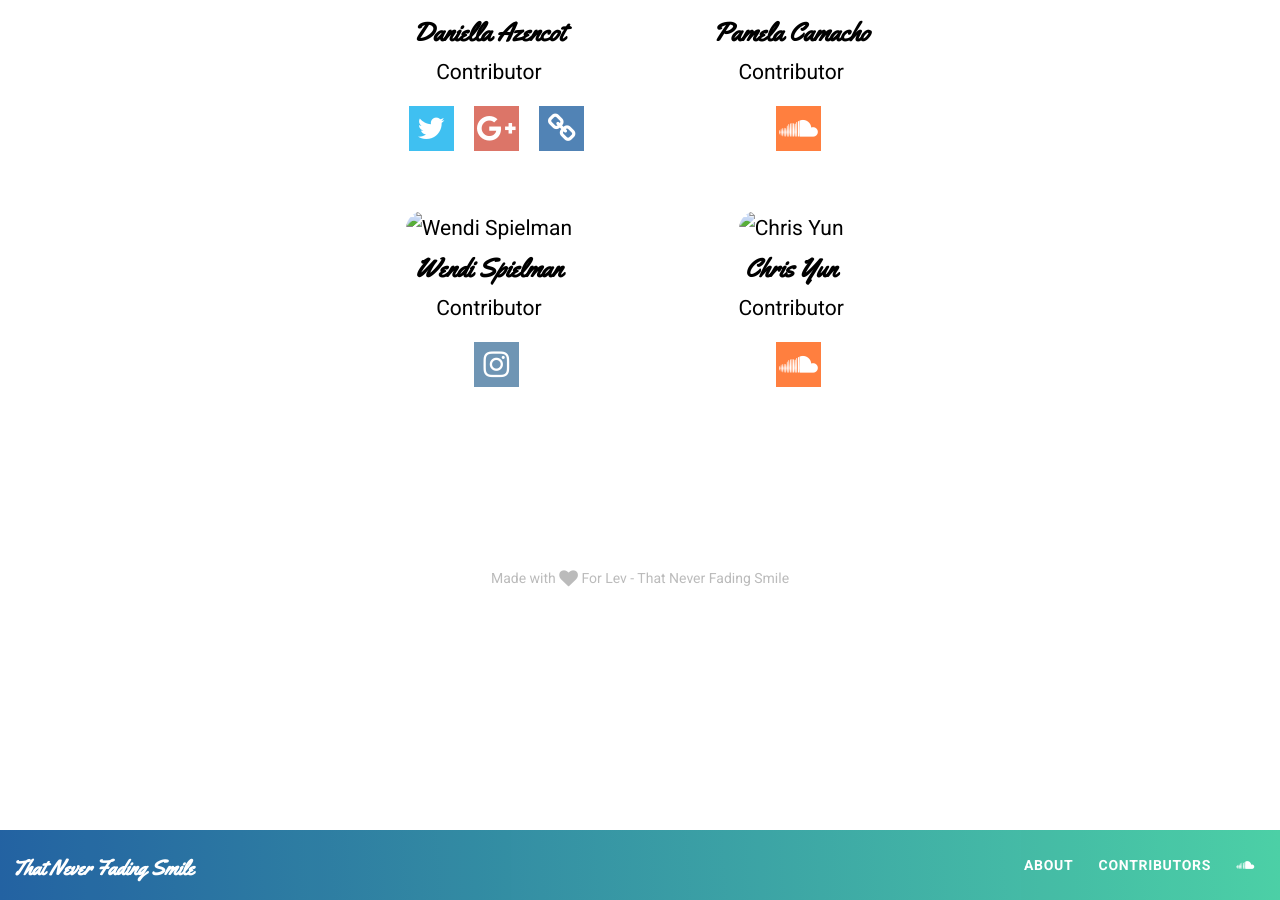
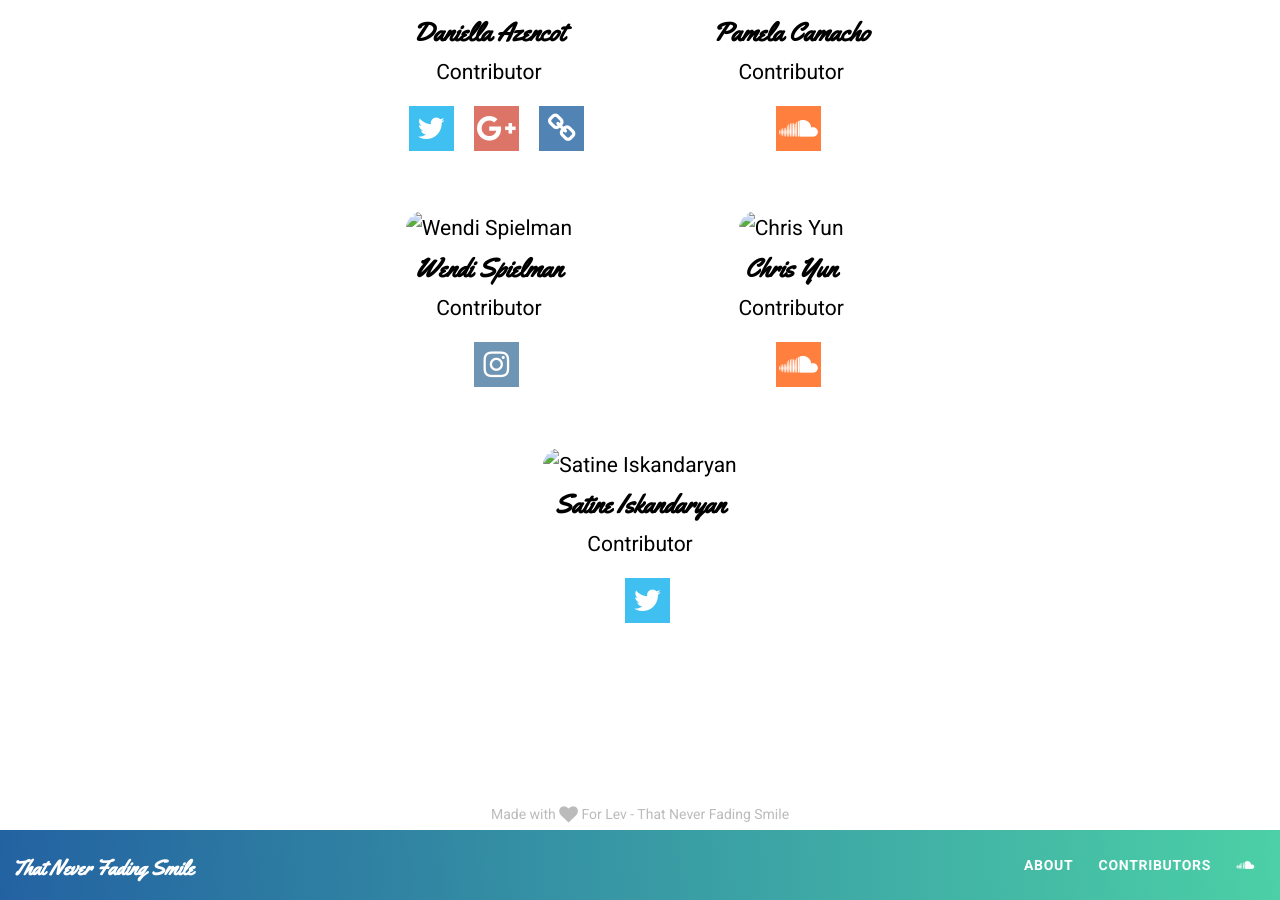
Before and after one commit to balzohrd/flapjack, a Jekyll site: the page built from contributors.md, in a window 1280 px wide and 900 px high, scrolled down 1252 px. Built offline with Jekyll 4.4.1, drawn with Linux system fonts in a browser that asks for light colours; nearby versions of some CDN libraries; comment, search, counter and statistics services are not loaded.

```diff
--- a/contributors.md
+++ b/contributors.md
@@ -82,6 +82,14 @@
     google_plus_link:
     instagram_username:
     site_link:
+  - name: Satine Iskandaryan
+    image_path: assets/images/satine.jpg
+    position: Contributor
+    soundcloud:
+    twitter_username: sunbummm
+    google_plus_link:
+    instagram_username:
+    site_link:
 
 ---
 That Never Fading Smile is a collaboration between some of Lev’s closest friends. We are music lovers inspired by songs, riffs and lyrics of various genres from all around the world. Each contributor brings their own unique influence to the mix, See below for more information on each of us
```
Also changed, not shown: _posts/2015-11-25-volume-eighteen.markdown (added, +10 -0 lines), assets/images/satine.jpg (added).
